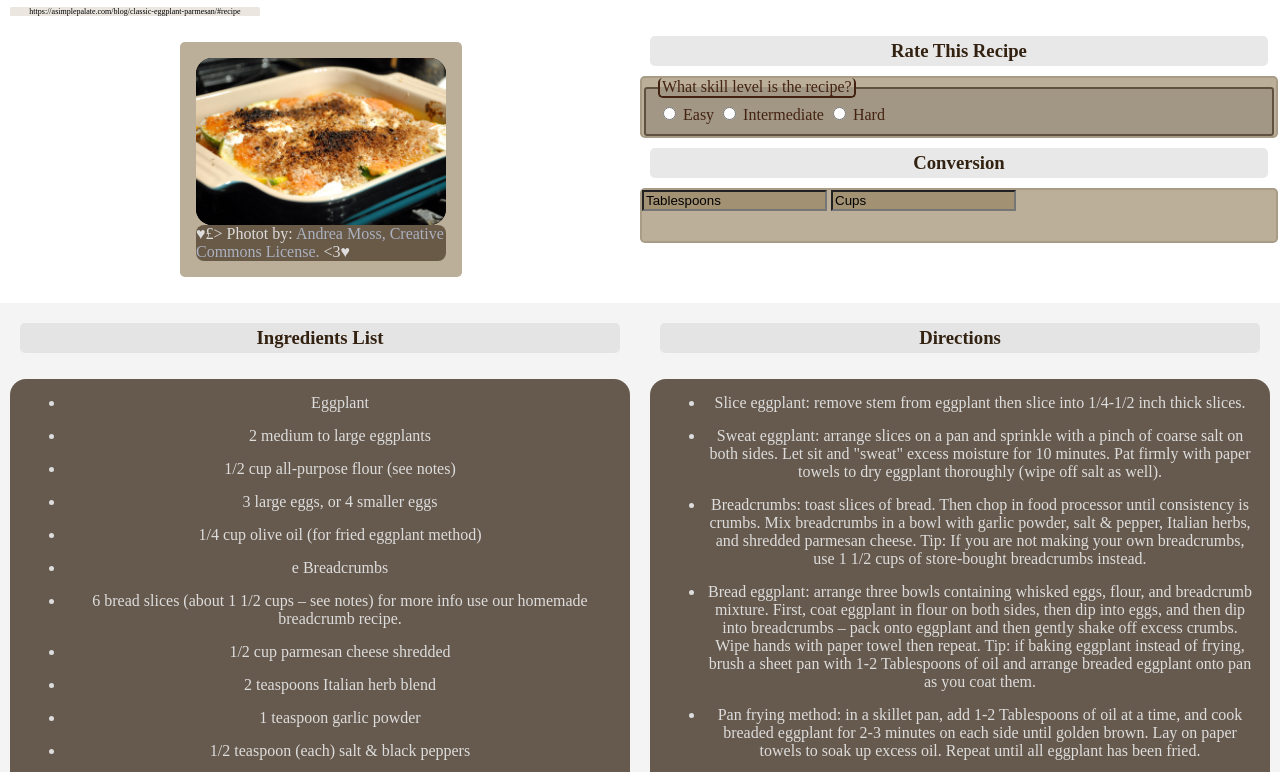
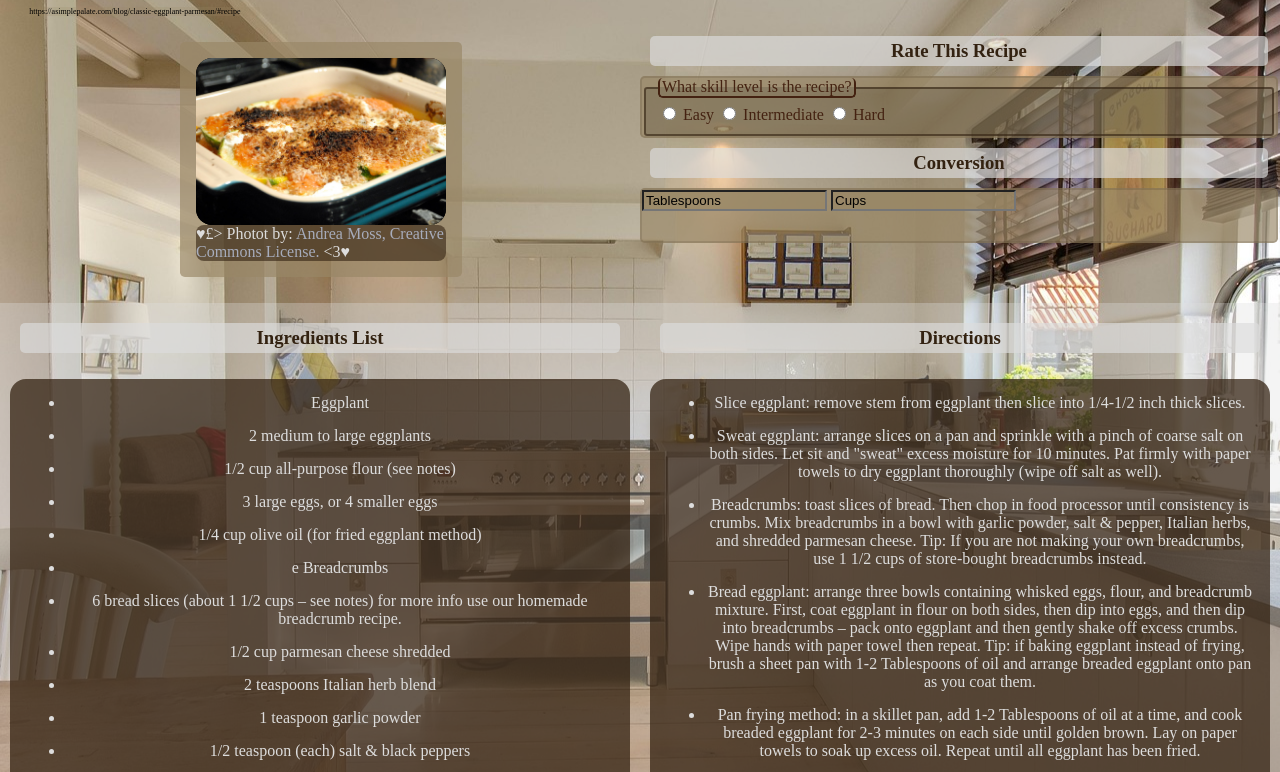
Before and after one commit to chenderson17/CodingAssignment4, a plain HTML site: page html/e-eggplant.html in a window 1280 px wide. Shown: the part 132-904 px from the top of the page. Drawn offline with Linux system fonts and the light colour scheme.

Commit message:
Updates eggplant CSS bg pointer

```diff
--- a/css/eggplant-style.css
+++ b/css/eggplant-style.css
@@ -42,7 +42,7 @@ Irish Coffee
 
 
 body {
-    background-image: url(../images/kitchen-bg.jpg);
+    background-image: url(../images/eggplant-images/kitchen-bg.jpg);
     background: cover;
     background-attachment: fixed;
     background-position: center;
```
